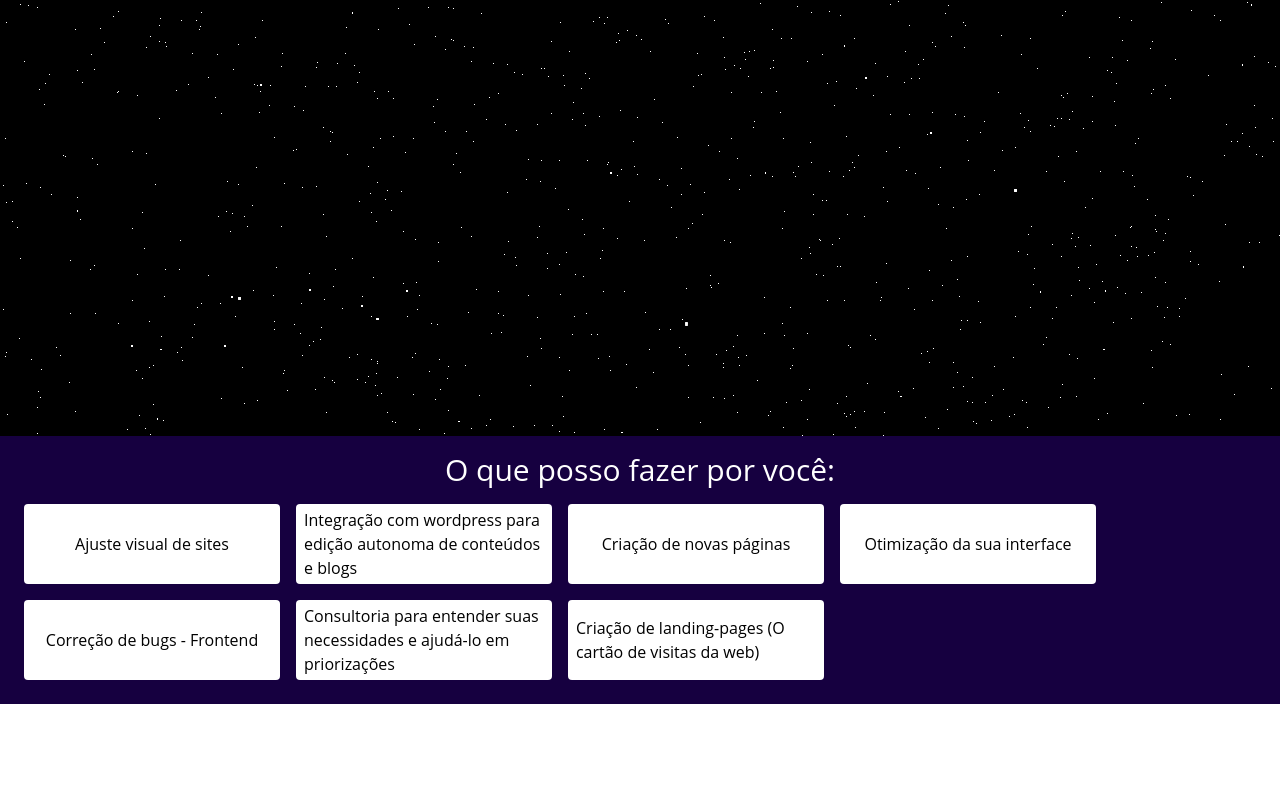
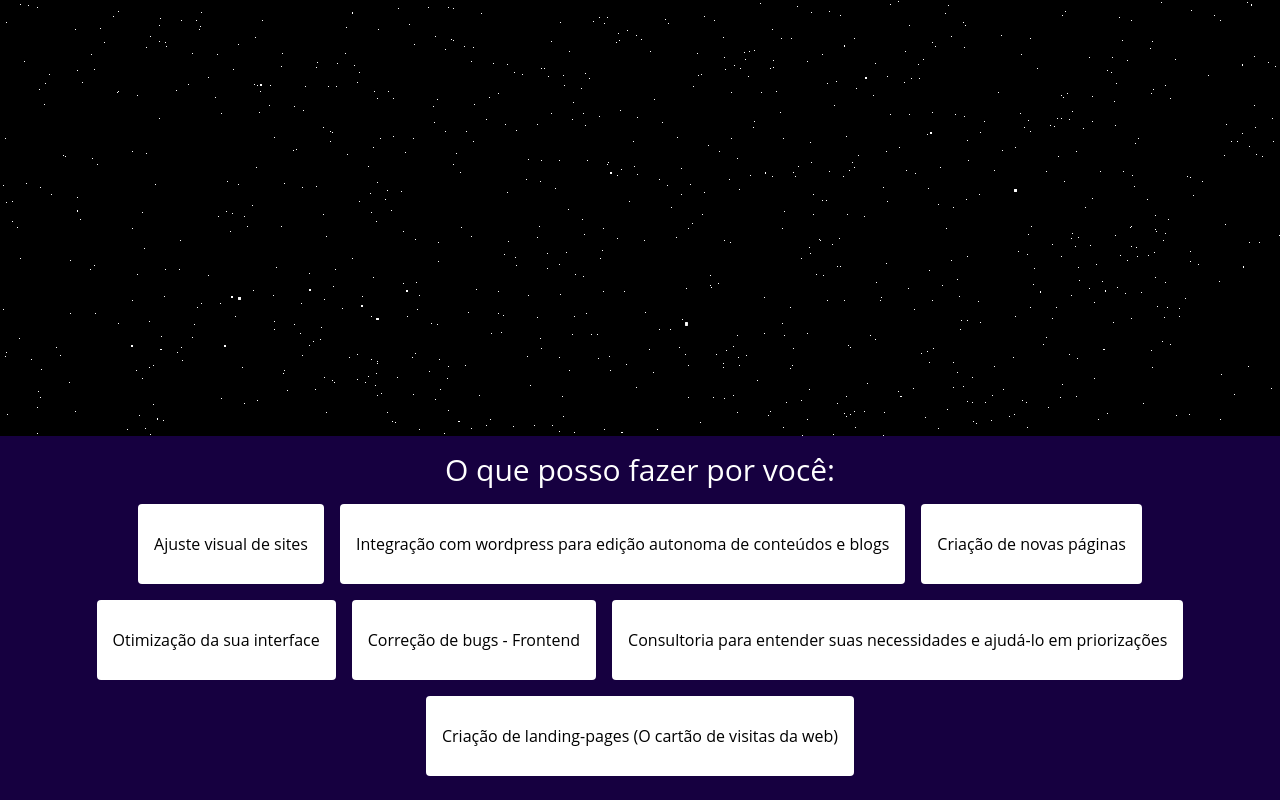
Before and after one commit to sabrinapratafernandes/Portfolio, a React (Create React App) app: page /servicos in a window 1280 px wide. Shown: the part 364-1164 px from the top of the page. Before the commit the page ends 1068 px from the top, so only its background shows below. Built offline with nearby package versions, Linux system fonts and the light colour scheme.

Commit message:
optimizing the jobs component and creating its data file

```diff
--- a/src/components/Jobs.js
+++ b/src/components/Jobs.js
@@ -1,31 +1,18 @@
+import jobsData from "../data/jobsData"
+
 const Jobs = () => {
 
     return (
         <div className="flex flex-col items-center justify-center md:p-0 p-10 bg-principal text-white">
             <div className="m-4 flex flex-col items-center justify-center">
             <h2 className=" text-3xl pb-2  text-white">O que posso fazer por você:</h2>
-            <div className="flex flex-wrap">
-                <div className="p-2 m-2 flex flex-col items-center justify-center bg-white text-black w-64 h-20 rounded">
-                    <p>Ajuste visual de sites</p>
-                </div>
-                <div className="p-2 m-2 flex flex-col items-center justify-center bg-white text-black w-64 h-20 rounded">
-                    <p>Integração com wordpress para edição autonoma de conteúdos e blogs</p>
-                </div>
-                <div className="p-2 m-2 flex flex-col items-center justify-center bg-white text-black w-64 h-20 rounded">
-                    <p>Criação de novas páginas</p>
-                </div>
-                <div className="p-2 m-2 flex flex-col items-center justify-center bg-white text-black w-64 h-20 rounded">
-                    <p>Otimização da sua interface</p>
-                </div>
-                <div className="p-2 m-2 flex flex-col items-center justify-center bg-white text-black w-64 h-20 rounded">
-                    <p>Correção de bugs - Frontend</p>
-                </div>
-                <div className="p-2 m-2 flex flex-col items-center justify-center bg-white text-black w-64 h-20 rounded">
-                    <p>Consultoria para entender suas necessidades e ajudá-lo em priorizações</p>
-                </div>
-                <div className="p-2 m-2 flex flex-col items-center justify-center bg-white text-black w-64 h-20 rounded">
-                    <p>Criação de landing-pages (O cartão de visitas da web)</p>
-                </div>
+            <div className="flex flex-wrap justify-center align-center w-full">
+
+                {jobsData.map((job, index) => (
+                    <div className="p-4 m-2 flex flex-col items-center justify-center bg-white text-black  h-20 rounded hover:bg-yellow w-64 md:w-auto" key={index}>
+                    <p>{job.text}</p>
+                    </div>
+                ))}
 
             </div>
             </div>
--- /dev/null
+++ b/src/data/jobsData.js
@@ -0,0 +1,25 @@
+const jobsData = [
+    {
+        text: 'Ajuste visual de sites'
+    },
+    {
+        text: 'Integração com wordpress para edição autonoma de conteúdos e blogs'
+    },
+    {
+        text: 'Criação de novas páginas'
+    },
+    {
+        text: 'Otimização da sua interface'
+    },
+    {
+        text: 'Correção de bugs - Frontend'
+    },
+    {
+        text: 'Consultoria para entender suas necessidades e ajudá-lo em priorizações'
+    },
+    {
+        text: 'Criação de landing-pages (O cartão de visitas da web)'
+    },
+];
+
+export default jobsData
```
